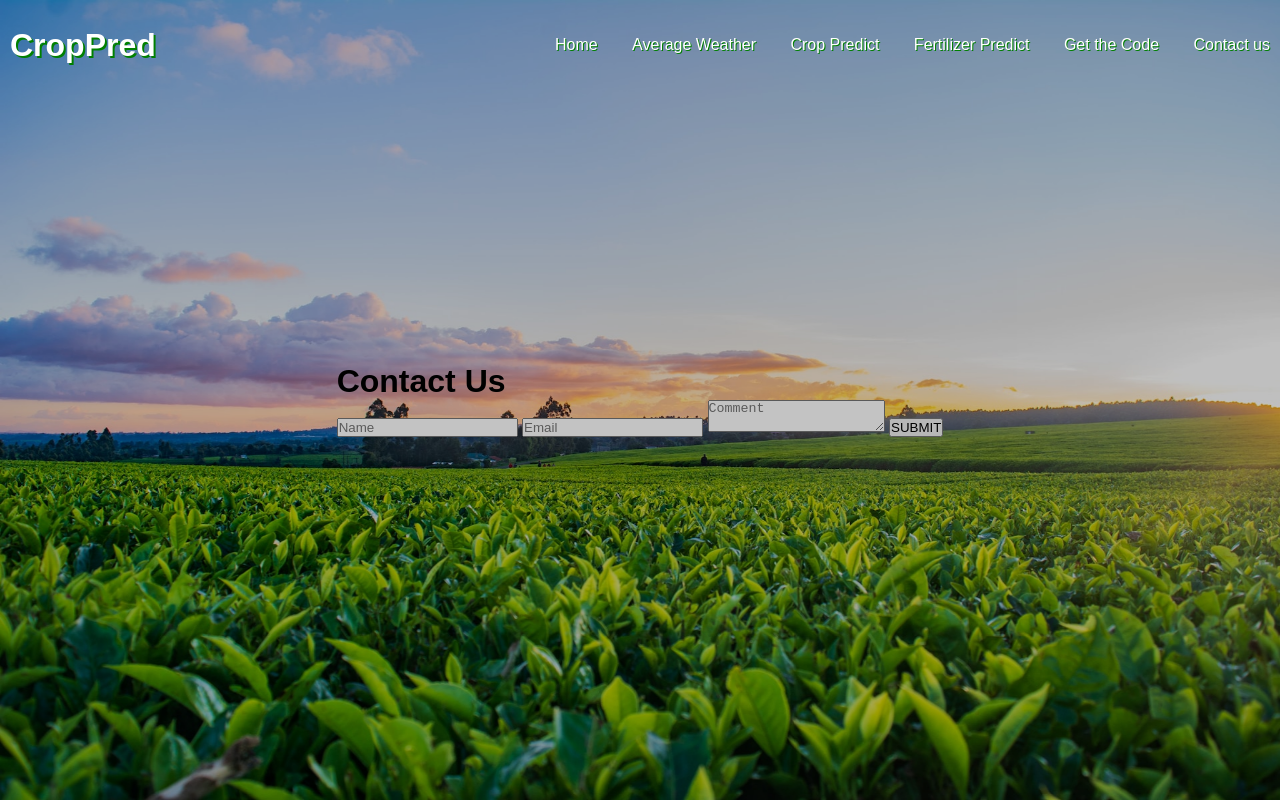
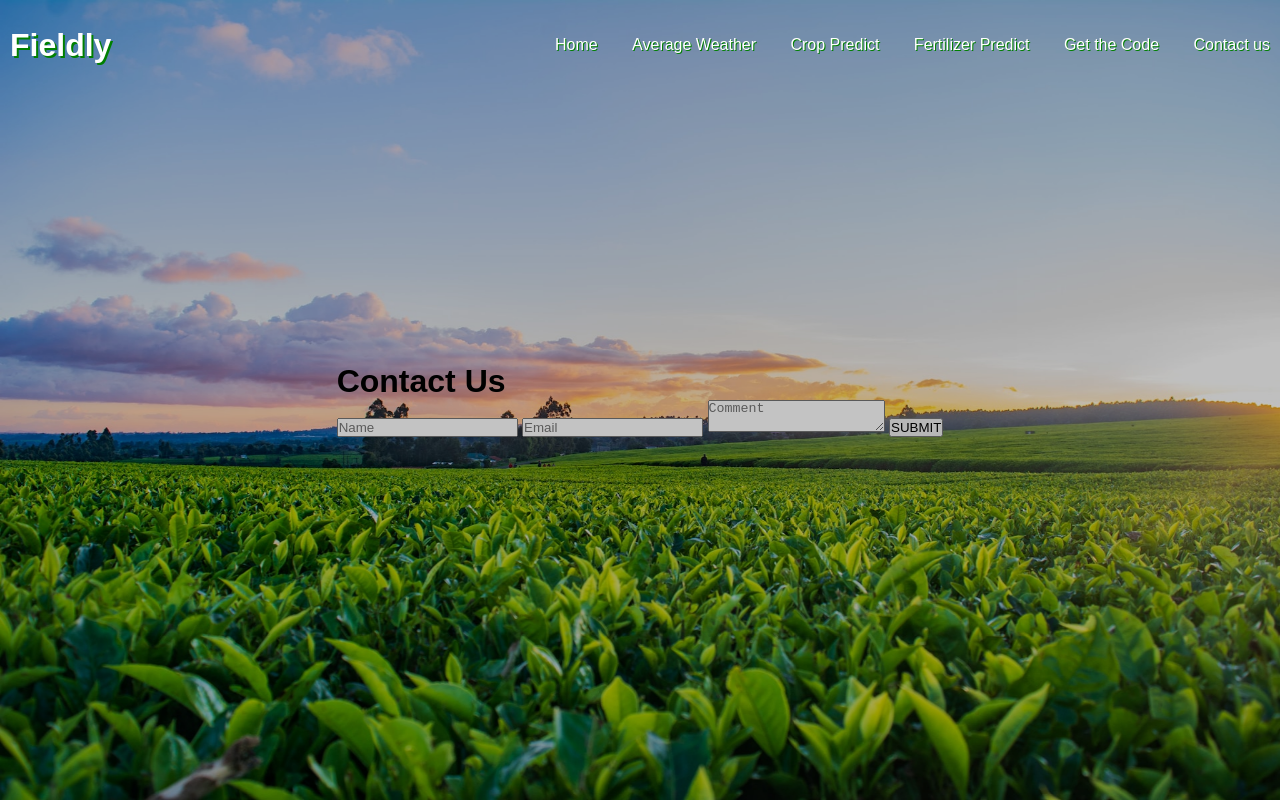
Before and after one commit to kunalpaliwal13/Croppred, a Flask app: page /contact_us in a window 1280 px wide. Run offline with Flask 3, Linux system fonts and the light colour scheme.

Commit message:
Update contact_us.html

```diff
--- a/templates/contact_us.html
+++ b/templates/contact_us.html
@@ -9,13 +9,13 @@
 <body>
     <img src = "/static/bgimg.jpg" id="bgimg">
     <div class="navbar">
-        <h1>CropPred</h1>
+        <h1>Fieldly</h1>
         <div class="headers">
             <a href="/">Home</a>
             <a onclick="showPopup()" >Average Weather</a>
             <a href="/predict">Crop Predict</a>
             <a href="/predict_another">Fertilizer Predict</a>
-            <a href="https://github.com/kunalpaliwal13/Croppred/tree/main">Get the Code</a>
+            <a href="https://github.com/kunalpaliwal13/Fieldly/tree/main">Get the Code</a>
             <a href="/contact_us">Contact us</a>
         </div>
     </div>
```
